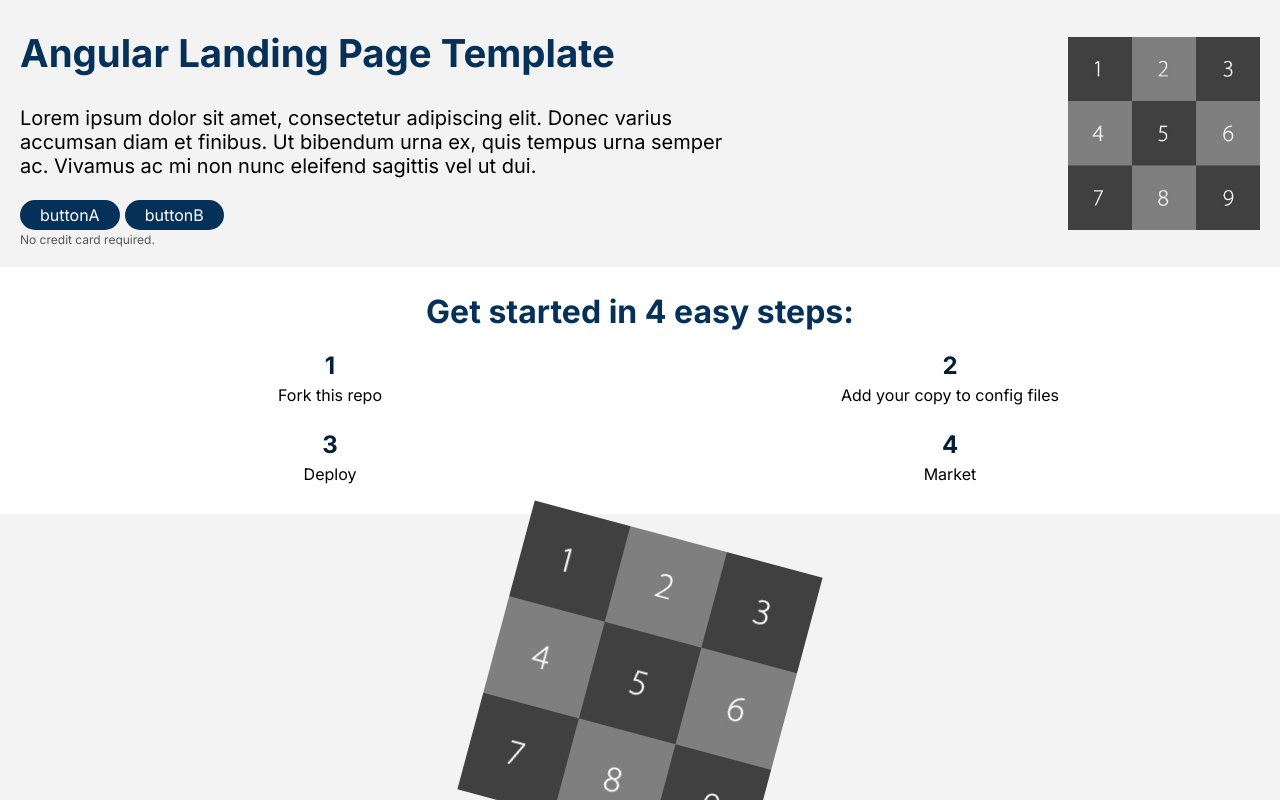
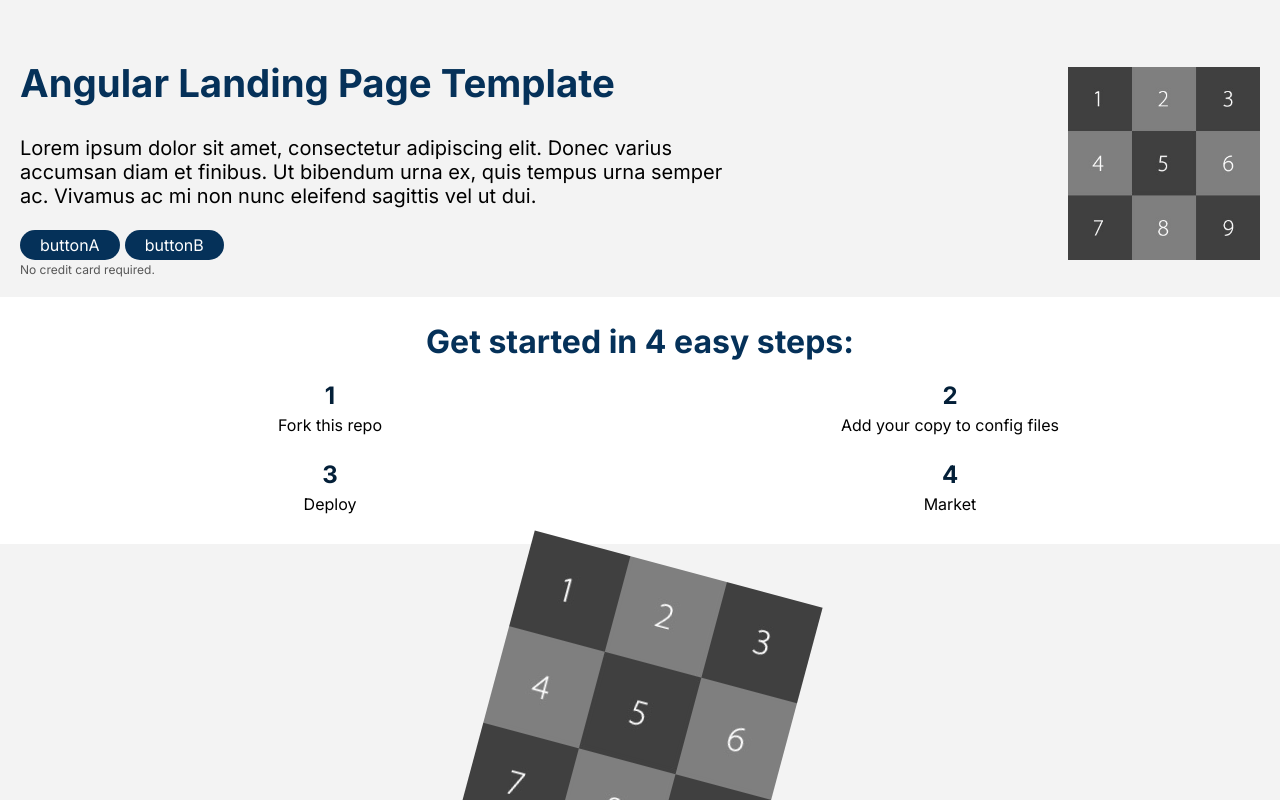
Before and after one commit to MikeQDev/angular-landing-page-template, an Angular app: page / in a window 1280 px wide. Shown: the top 800 px of the page. Built offline with nearby package versions, Linux system fonts and the light colour scheme.

Commit message:
add padding to header on desktop

```diff
--- a/src/app/app.component.scss
+++ b/src/app/app.component.scss
@@ -17,4 +17,9 @@
   & > *:nth-child(odd) {
     background-color: variables.$odd-color;
   }
+  @media (min-width: (variables.$mobile-width - 400)) {
+    & > *:first-child {
+      padding-top: 30px;
+    }
+  }
 }
```
